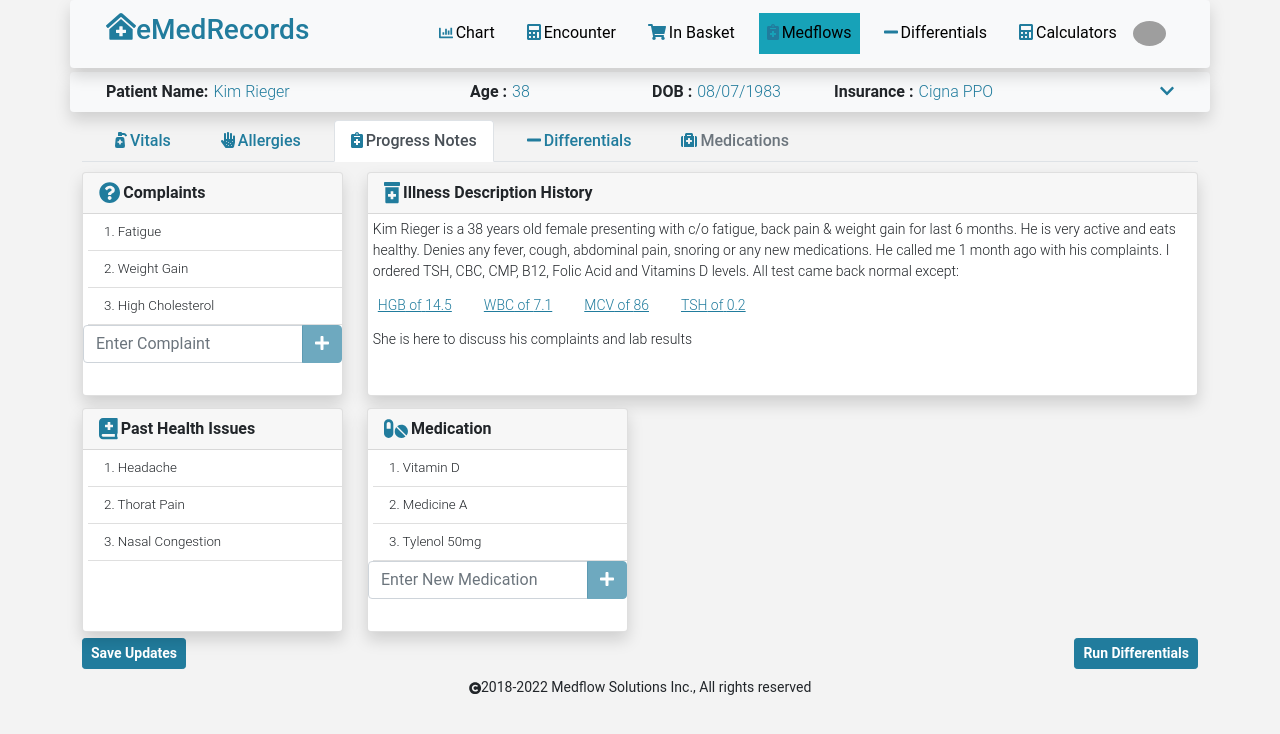
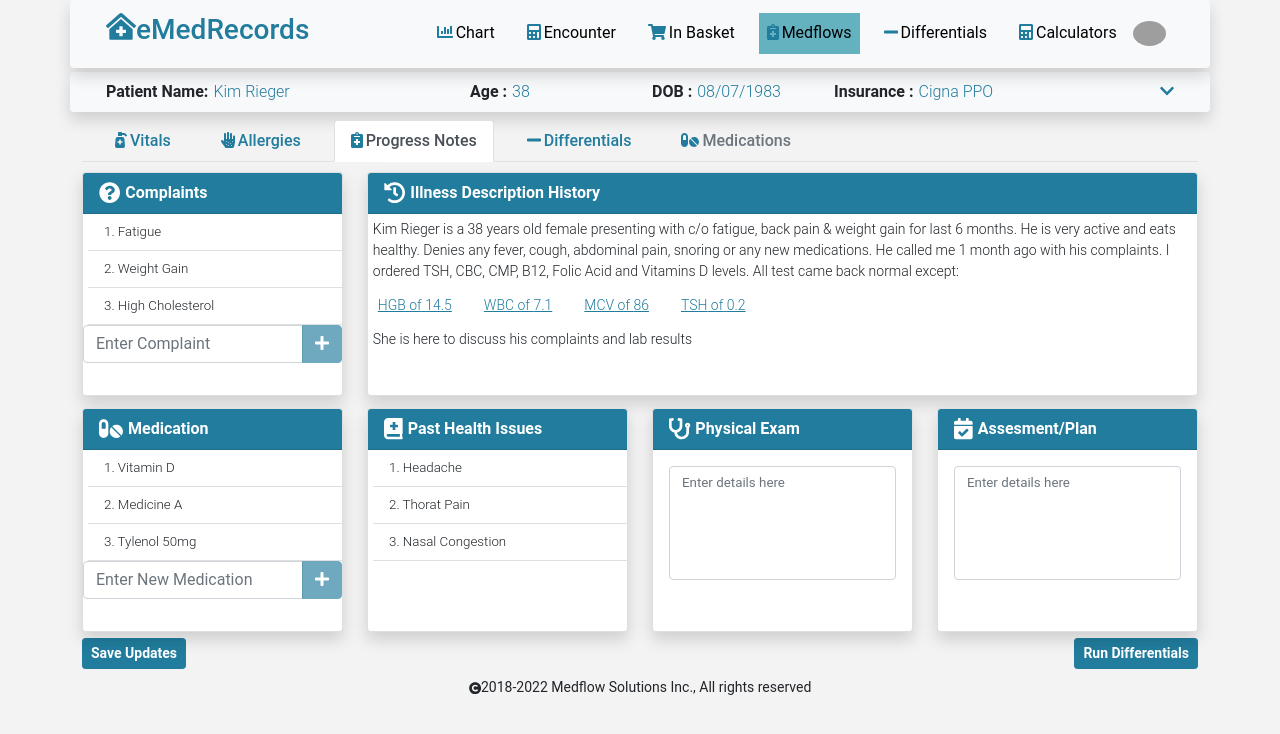
Before and after one commit to Vilash1990/medflows-ui, a React (Create React App) app: page / in a window 1280 px wide. Shown: the top 734 px of the page. Built offline with nearby package versions, Linux system fonts and the light colour scheme; grey boxes are pictures that could not be loaded.

Commit message:
Added text areas and updated styles

```diff
--- a/src/components/MedflowNavbar.jsx
+++ b/src/components/MedflowNavbar.jsx
@@ -31,18 +31,17 @@ const MedflowNavbar = () => {
         <Navbar.Collapse>
           <Nav className="ms-auto" >
             <Nav.Link href="#chart" className="navLink">
-              <FontAwesomeIcon icon={faChartBar} className="icon" size="sm" />
+              <FontAwesomeIcon icon={faChartBar} className="icon"/>
               <span className="strong">Chart</span>
             </Nav.Link>
             <Nav.Link href="#features" className="navLink">
-              <FontAwesomeIcon icon={faCalculator} className="icon" size="md" />
+              <FontAwesomeIcon icon={faCalculator} className="icon"/>
               <span className="strong">Encounter</span>
             </Nav.Link>
             <Nav.Link href="#cart" className="navLink">
               <FontAwesomeIcon
                 icon={faShoppingCart}
                 className="icon"
-                size="md"
               />
               <span className="strong">In Basket</span>
             </Nav.Link>
@@ -50,16 +49,15 @@ const MedflowNavbar = () => {
               <FontAwesomeIcon
                 icon={faNotesMedical}
                 className="icon"
-                size="md"
               />
               <span className="strong">Medflows</span>
             </Nav.Link>
             <Nav.Link href="#differentials" className="navLink">
-              <FontAwesomeIcon icon={faMinus} size="md" className="icon" />
+              <FontAwesomeIcon icon={faMinus}className="icon" />
               <span className="strong">Differentials</span>
             </Nav.Link>
             <Nav.Link href="#calculators" className="navLink">
-              <FontAwesomeIcon icon={faCalculator} size="md" className="icon" />
+              <FontAwesomeIcon icon={faCalculator}className="icon" />
               <span className="strong">Calculators</span>
             </Nav.Link>
             <NavDropdown
--- a/src/components/MeflowTabs.jsx
+++ b/src/components/MeflowTabs.jsx
@@ -5,8 +5,8 @@ import {
   faNotesMedical,
   faMinus,
   faAllergies,
-  faMedkit,
   faPumpMedical,
+  faPills,
 } from "@fortawesome/free-solid-svg-icons";
 import ProgressNotes from "./ProgressNotes/ProgressNotes";
 const MedflowTabs = () => {
@@ -22,11 +22,7 @@ const MedflowTabs = () => {
           eventKey="vitals"
           title={
             <div>
-              <FontAwesomeIcon
-                icon={faPumpMedical}
-                className="icon"
-                size="md"
-              />
+              <FontAwesomeIcon icon={faPumpMedical} className="icon" />
               Vitals
             </div>
           }
@@ -37,7 +33,7 @@ const MedflowTabs = () => {
           eventKey="allergies"
           title={
             <div>
-              <FontAwesomeIcon icon={faAllergies} className="icon" size="md" />
+              <FontAwesomeIcon icon={faAllergies} className="icon" />
               Allergies
             </div>
           }
@@ -48,11 +44,7 @@ const MedflowTabs = () => {
           eventKey="progressNotes"
           title={
             <div>
-              <FontAwesomeIcon
-                icon={faNotesMedical}
-                className="icon"
-                size="md"
-              />
+              <FontAwesomeIcon icon={faNotesMedical} className="icon" />
               Progress Notes
             </div>
           }
@@ -63,7 +55,7 @@ const MedflowTabs = () => {
           eventKey="differentials"
           title={
             <div>
-              <FontAwesomeIcon icon={faMinus} className="icon" size="md" />
+              <FontAwesomeIcon icon={faMinus} className="icon" />
               Differentials
             </div>
           }
@@ -74,7 +66,7 @@ const MedflowTabs = () => {
           eventKey="medications"
           title={
             <div>
-              <FontAwesomeIcon icon={faMedkit} className="icon" size="md" />
+              <FontAwesomeIcon icon={faPills} className="icon" />
               Medications
             </div>
           }
--- a/src/components/ProgressNotes/ProgressNotes.jsx
+++ b/src/components/ProgressNotes/ProgressNotes.jsx
@@ -5,11 +5,19 @@ import { FontAwesomeIcon } from "@fortawesome/react-fontawesome";
 import CardListGroup from "../shared/CardListGroup";
 import { usePatientInfo } from "../../context/UserContext";
 import HistoryIllness from "./HistoryIllness";
-import { faPills, faBookMedical, faQuestionCircle, faPrescriptionBottleAlt } from "@fortawesome/free-solid-svg-icons";
+import {
+  faPills,
+  faBookMedical,
+  faQuestionCircle,
+  faHistory,
+  faStethoscope,
+  faCalendarCheck,
+} from "@fortawesome/free-solid-svg-icons";
+import CardTextArea from "../shared/CardTextArea";
 const ProgressNotes = () => {
   const patientInfo = usePatientInfo();
   return (
-    <div>
+    <>
       <Row className="progressNotesRow">
         <Col xs={12} md={3}>
           <CardListGroup
@@ -18,8 +26,12 @@ const ProgressNotes = () => {
             itemsToUpdate={"complaints"}
             placeHolderText={"Enter Complaint"}
             isEditable={true}
-            iconToDisplay = {
-              <FontAwesomeIcon icon={faQuestionCircle} className="icon" size="lg" />
+            iconToDisplay={
+              <FontAwesomeIcon
+                icon={faQuestionCircle}
+                className="headerIcon"
+                size="lg"
+              />
             }
           />
         </Col>
@@ -28,40 +40,72 @@ const ProgressNotes = () => {
             illnessDescription={patientInfo.illnessDescription}
             abnormalPhysicalTests={patientInfo.abnormalPhysicalTests}
             gender={patientInfo.userInfo.gender}
-            iconToDisplay = {
-              <FontAwesomeIcon icon={faPrescriptionBottleAlt} className="icon" size="lg" />
+            iconToDisplay={
+              <FontAwesomeIcon icon={faHistory} className="headerIcon" size="lg" />
             }
           />
         </Col>
       </Row>
       <Row className="progressNotesRow">
         <Col xs={12} md={6} lg={3}>
-        <CardListGroup
+          <CardListGroup
+            itemsHeader={"Medication"}
+            itemList={patientInfo.medication}
+            itemsToUpdate={"medication"}
+            placeHolderText={"Enter New Medication"}
+            isEditable={true}
+            iconToDisplay={
+              <FontAwesomeIcon icon={faPills} className="headerIcon" size="lg" />
+            }
+          />
+        </Col>
+        <Col xs={12} md={6} lg={3}>
+          <CardListGroup
             itemsHeader={"Past Health Issues"}
             itemList={patientInfo.pastHealthIssues}
             itemsToUpdate={"pastHealthIssues"}
             placeHolderText={""}
             isEditable={false}
-            iconToDisplay = {
-              <FontAwesomeIcon icon={faBookMedical} className="icon" size="lg" />
+            iconToDisplay={
+              <FontAwesomeIcon
+                icon={faBookMedical}
+                className="headerIcon"
+                size="lg"
+              />
             }
+          />
+        </Col>
 
+        <Col xs={12} md={6} lg={3}>
+          <CardTextArea
+            itemsHeader={"Physical Exam"}
+            itemsToUpdate={"physicalExam"}
+            enteredText={patientInfo.physicalExam}
+            placeHolderText={"Enter details here"}
+            iconToDisplay={
+              <FontAwesomeIcon
+                icon={faStethoscope}
+                className="headerIcon"
+                size="lg"
+              />
+            }
           />
         </Col>
         <Col xs={12} md={6} lg={3}>
-        <CardListGroup
-            itemsHeader={"Medication"}
-            itemList={patientInfo.medication}
-            itemsToUpdate={"medication"}
-            placeHolderText={"Enter New Medication"}
-            isEditable={true}
-            iconToDisplay = {
-              <FontAwesomeIcon icon={faPills} className="icon" size="lg" />
+          <CardTextArea
+            itemsHeader={"Assesment/Plan"}
+            itemsToUpdate={"assessmentPlan"}
+            enteredText={patientInfo.assessmentPlan}
+            placeHolderText={"Enter details here"}
+            iconToDisplay={
+              <FontAwesomeIcon
+                icon={faCalendarCheck}
+                className="headerIcon"
+                size="lg"
+              />
             }
           />
         </Col>
-        <Col xs={12} md={6} lg={3}></Col>
-        <Col xs={12} md={6} lg={3}></Col>
       </Row>
       <Row>
         <Col xs={12}>
@@ -74,7 +118,7 @@ const ProgressNotes = () => {
           </Button>
         </Col>
       </Row>
-    </div>
+    </>
   );
 };
 
--- a/src/components/shared/CardDescription.jsx
+++ b/src/components/shared/CardDescription.jsx
@@ -12,16 +12,19 @@ const CardDescription = ({ itemsHeader, iconToDisplay, description }) => {
   }, [description]);
 
   return (
-    <div>
+    <>
       <Card className="shadow rounded progressNotesCard zoom">
         <Card.Header className="progressNotesCardHeader">
-          {iconToDisplay}<strong>{itemsHeader}</strong>
+          {iconToDisplay}
+          <strong>{itemsHeader}</strong>
         </Card.Header>
         <Card.Body className="cardDescriptionBody scrollable">
-          <Card.Text className="cardDescriptionText"><small>{description}</small></Card.Text>
+          <small>
+            {description}
+          </small>
         </Card.Body>
       </Card>
-    </div>
+    </>
   );
 };
 
--- a/src/components/shared/CardListGroup.jsx
+++ b/src/components/shared/CardListGroup.jsx
@@ -46,7 +46,7 @@ const CardListGroup = ({
   };
 
   return (
-    <div>
+    <>
       <Card className="shadow rounded progressNotesCard zoom">
         <Card.Header className="progressNotesCardHeader">
           {iconToDisplay}<strong>{itemsHeader}</strong>
@@ -78,13 +78,13 @@ const CardListGroup = ({
                 disabled={!inputItem}
                 type="submit"
               >
-                <FontAwesomeIcon icon={faPlus} className="" size="md" />
+                <FontAwesomeIcon icon={faPlus} />
               </Button>
             </InputGroup>
           </Form>
         )}
       </Card>
-    </div>
+    </>
   );
 };
 
--- /dev/null
+++ b/src/components/shared/CardTextArea.jsx
@@ -0,0 +1,65 @@
+import React, { useRef, useState, useEffect } from "react";
+import { Card, Form, Button, InputGroup } from "react-bootstrap";
+import { FontAwesomeIcon } from "@fortawesome/react-fontawesome";
+import { faPlus } from "@fortawesome/free-solid-svg-icons";
+import {
+  usePatientInfo,
+  usePatientInfoUpdate,
+} from "../../context/UserContext";
+const CardTextArea = ({
+  itemsHeader,
+  itemsToUpdate,
+  enteredText,
+  placeHolderText,
+  iconToDisplay,
+}) => {
+  const patientInfo = usePatientInfo();
+  const patientInfoUpdate = usePatientInfoUpdate();
+  const [inputText, setInputText] = useState("");
+  const listItemsEndRef = useRef(null);
+
+  const scrollToBottom = () => {
+    listItemsEndRef.current?.scrollIntoView({ behavior: "smooth" });
+  };
+
+  useEffect(() => {
+    setInputText(enteredText);
+    scrollToBottom();
+  }, [inputText, enteredText]);
+
+  const updateInputText = (e) => {
+    e.preventDefault();
+    setInputText(e.target.value)
+    if (itemsToUpdate === "physicalExam") {
+      patientInfo.physicalExam = inputText;
+    }else if (itemsToUpdate === "assessmentPlan") {
+      patientInfo.assessmentPlan = inputText;
+    }
+    patientInfoUpdate(patientInfo);
+  };
+
+  return (
+    <>
+      <Card className="shadow rounded progressNotesCard zoom">
+        <Card.Header className="progressNotesCardHeader">
+          {iconToDisplay}
+          <strong>{itemsHeader}</strong>
+        </Card.Header>
+        <Card.Body>
+          <Form.Control
+            as="textarea"
+            rows={5}
+            placeholder={placeHolderText}
+            onChange={(e) => updateInputText(e)}
+            className="inputTextArea"
+          />
+
+          <div className="scrollable" id="scrollableCard"></div>
+          <div ref={listItemsEndRef} />
+        </Card.Body>
+      </Card>
+    </>
+  );
+};
+
+export default CardTextArea;
--- a/src/context/UserContext.js
+++ b/src/context/UserContext.js
@@ -31,7 +31,7 @@ export function UserInfoProvider({ children }) {
     complaints: ["Fatigue", "Weight Gain", "High Cholesterol"],
     pastHealthIssues: ["Headache", "Thorat Pain", "Nasal Congestion"],
     medication: ["Vitamin D", "Medicine A", "Tylenol 50mg"],
-    physicalExams: ["TSH", "D Vitamin", "Viral", "Hemoglobin"],
+    physicalExam: "",
     pastPhysicalTestsOrdered: [
       "TSH",
       "D Vitamin",
--- a/src/styles/App.scss
+++ b/src/styles/App.scss
@@ -1,5 +1,6 @@
 $primaryColor: #217c9d;
-$backgroundColor: #17a2b8 !important;
+$backgroundColor: rgb(100, 178, 192) !important;
+$cardsackgroundColor: #20414d !important;
 $navLinksGap: 1em;
 $textFontWeight: 350;
 $fontFamily: "Roboto", sans-serif;
@@ -57,6 +58,7 @@ $progressCardHeight: 14rem;
 
 .activeLink {
   background-color: $backgroundColor;
+  color: white;
 }
 
 .dropdown-toggle.nav-link::after {
@@ -99,6 +101,11 @@ div.card.bg-light.col-md-4.borderRight {
   transition: all 0.6s;
   color: $primaryColor;
   margin-right: 3px;
+}
+
+.headerIcon{
+  margin-right: 5px;
+  transition: all 0.6s;
 }
 
 .nav-link:hover .icon {
@@ -223,3 +230,18 @@ div.cardDescriptionBody.card-body {
   bottom: 0;
   position: relative;
 }
+
+.inputTextArea{
+  resize: none;
+}
+
+textarea.inputTextArea.form-control {
+  font-size: $textFontWeight;
+  font-size:smaller;
+  font-family: $fontFamily;
+}
+
+.progressNotesCardHeader{
+  background-color: $primaryColor !important;
+  color: white;
+}
```
Also changed, not shown: src/components/ProgressNotes/HistoryIllness.jsx (+9 -5 lines).
